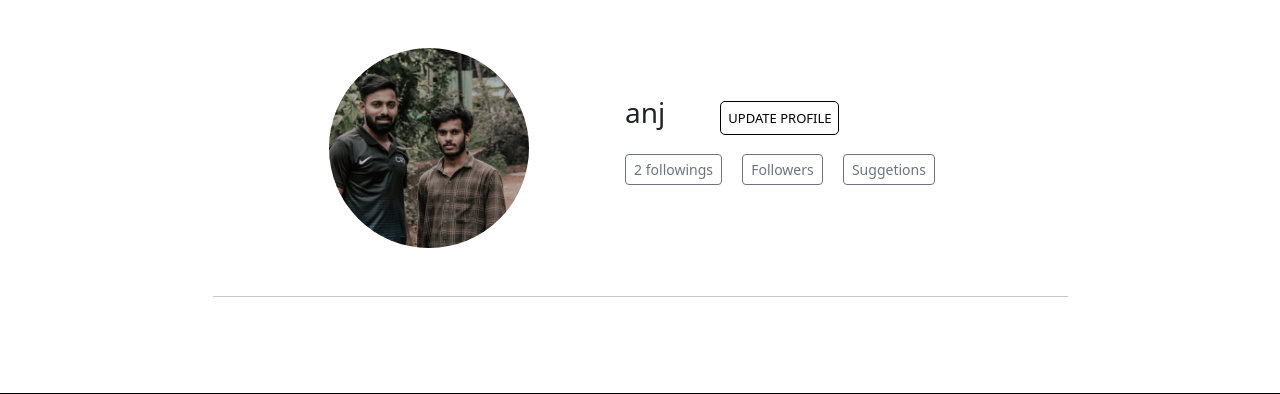
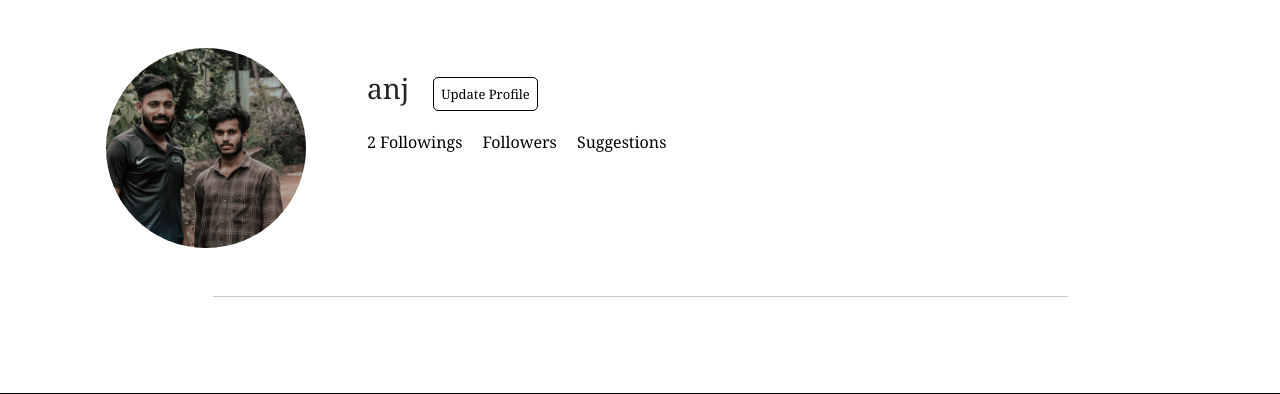
Before and after one commit to MuhdRishad/blog, a Django app: page /blog/user/profiles in a window 1280 px wide. Shown: the part 56-450 px from the top of the page. Run offline with Django 3.2, Linux system fonts and the light colour scheme; a user stored in the database is signed in; data comes from the database, SQL or seed files in the repository; both versions use the stored data as it was after the commit; some libraries are stand-ins or nearby versions.

Commit message:
view my profile template style changed

```diff
--- a/blogapp/models.py
+++ b/blogapp/models.py
@@ -33,7 +33,8 @@ class UserProfile(models.Model):
         for profile in all_user_profile:
             if self.user in profile.fetch_followings:
                 my_follwers.append(profile)
-                return my_follwers
+        return my_follwers
+
 
     @property
     def get_followers_count(self):
--- a/blogapp/static/css/style.css
+++ b/blogapp/static/css/style.css
@@ -35,8 +35,7 @@ color: #ff2424;
 text-decoration: none;
 border: 1px solid black;
 padding: 7px;
-text-transform: uppercase;
-margin-left: 55px;
+text-transform: capitalize;
 font-size: small;
 color: black;
 border-radius: 5px;
@@ -100,3 +99,11 @@ font-size: 18px;
 font-family: Monospace;
 text-transform: capitalize;
 }
+
+.button-outline{
+padding: 0;
+border: none;
+background: none;
+text-transform: capitalize;
+font-family: Georgia,sans-serif;
+}
--- a/blogapp/templates/viewprofile.html
+++ b/blogapp/templates/viewprofile.html
@@ -4,25 +4,25 @@
 
 <div class="container-md">
     <div class="row justify-content-center mt-5">
-        <div class="col-auto px-5">
-            <div>
+        <div class="col-lg-3 col-md-4 col-5">
+            <div class="ps-lg-4">
                 <img src="{{request.user.users.profile_pic.url}}" alt="profile picture" class="img-fluid" style="width:200px;
                     height:200px;
                     border-radius:50%;">
             </div>
         </div>
 
-        <div class="col-auto mt-5 px-5">
+        <div class="col-lg-6 col-md-8 col-7 mt-4 ">
             <div>
-                <h3>{{request.user}}<a href="{%url 'profile-update' request.user.users.id%}"
-                                       class="card-link update-profile">Update profile</a></h3>
+                <h3 style="font-family: Georgia,sans-serif;">{{request.user}}<a href="{%url 'profile-update' request.user.users.id%}"
+                                       class="card-link update-profile ms-4">Update profile</a></h3>
             </div>
 
 
             <div class="mt-4">
                 <!--FOLLOWINGS-->
                 <!-- Button trigger modal -->
-                <button type="button" class="btn btn-outline-secondary btn-sm me-3" data-bs-toggle="modal"
+                <button type="button" class="button-outline me-sm-3"  data-bs-toggle="modal"
                         data-bs-target="#exampleModal">
                     <span>{{request.user.users.fetch_followings_count}}</span> followings
                 </button>
@@ -55,7 +55,7 @@
 
                 <!-- FOLLOWERS-->
                 <!-- Button trigger modal -->
-                <button type="button" class="btn btn-outline-secondary btn-sm me-3" data-bs-toggle="modal"
+                <button type="button" class="button-outline me-sm-3" data-bs-toggle="modal"
                         data-bs-target="#followers">
                     Followers
                 </button>
@@ -75,10 +75,9 @@
                                     {%if request.user.users.get_followers%}
                                     {%for user in request.user.users.get_followers%}
                                     <li style="line-height: 3;">
-                                        <img src="{{user.users.profile_pic.url}}" width="30px"
+                                        <img src="{{user.profile_pic.url}}" width="30px"
                                              class="rounded-circle mx-2" alt="">
-                                        {{user.username}}
-                                        <a href="{%url 'do-follow' user.id%}" class="follow-button">Follow</a>
+                                        {{user.user}}
                                     </li>
                                     {%endfor%}
                                     {%endif%}
@@ -92,9 +91,9 @@
 
                 <!-- SUGGETIONS-->
                 <!-- Button trigger modal -->
-                <button type="button" class="btn btn-outline-secondary btn-sm me-3" data-bs-toggle="modal"
+                <button type="button" class="button-outline me-sm-3" data-bs-toggle="modal"
                         data-bs-target="#example-Modal">
-                    Suggetions
+                    Suggestions
                 </button>
 
                 <!-- Modal -->
@@ -128,11 +127,11 @@
             </div>
 
             <div class="mt-4">
-                <p class="text-monospace ">{{request.user.first_name}} {{request.user.last_name}}</p>
+                <p style="font-family: georgia,sans-serif;">{{request.user.first_name}} {{request.user.last_name}}</p>
             </div>
-
         </div>
-         <hr class="my-5 w-75">
+        <div class="col-lg-3 col-md-0"></div>
+         <hr class="my-5 w-75 mx-5">
     </div>
 
 
@@ -150,46 +149,6 @@
         </div>
         {%endfor%}
     </div>
-
 </div>
 
-
-<!--&lt;!&ndash;Dont want&ndash;&gt;-->
-<!--<div class="container">-->
-<!--    <div class="row mt-5">-->
-<!--        <div class="col-lg-4"></div>-->
-<!--        <div class="col-lg-4">-->
-<!--            <div class="card" style="width: 20rem;">-->
-<!--                <img src="{{request.user.users.profile_pic.url}}" class="card-img-top img-fluid" alt="...">-->
-<!--                <div class="card-body">-->
-<!--                    <h5 class="card-title"><b>Username</b> - {{request.user}}</h5>-->
-<!--                    <p class="card-text"><b>Bio</b> - {{request.user.users.bio}}</p>-->
-<!--                </div>-->
-<!--                <ul class="list-group list-group-flush">-->
-<!--                    <li class="list-group-item"><b>Phone </b> - {{request.user.users.phone}}</li>-->
-<!--                    <li class="list-group-item"><b>DOB </b> - {{request.user.users.date_of_birth}}</li>-->
-<!--                    <li class="list-group-item"><b>Gender </b> - {{request.user.users.gender}}</li>-->
-<!--                    <li class="list-group-item"><b>Following </b> - {%for user in request.user.users.fetch_followings%}-->
-<!--                        {{user}}-->
-<!--                        {%endfor%}-->
-<!--                        {{request.user.users.fetch_followings_count}}-->
-<!--                    </li>-->
-<!--                </ul>-->
-<!--                <div class="card-body">-->
-<!--                    <a href="#" class="card-link">Card link</a>-->
-<!--                    <a href="{%url 'profile-update' request.user.users.id%}" class="card-link">Update profile</a>-->
-<!--                </div>-->
-<!--            </div>-->
-<!--        </div>-->
-<!--        <div class="col-lg-4">-->
-<!--            <h3>Peoples you may know</h3>-->
-<!--            {%if request.user.users.get_invitations%}-->
-<!--            {%for user in request.user.users.get_invitations%}-->
-<!--            <p>{{user.username}} <a href="{%url 'do-follow' user.id%}">Follow</a></p>-->
-
-<!--            {%endfor%}-->
-<!--            {%endif%}-->
-<!--        </div>-->
-<!--    </div>-->
-<!--</div>-->
 {%endblock%}
```
Also changed, not shown: db.sqlite3.
